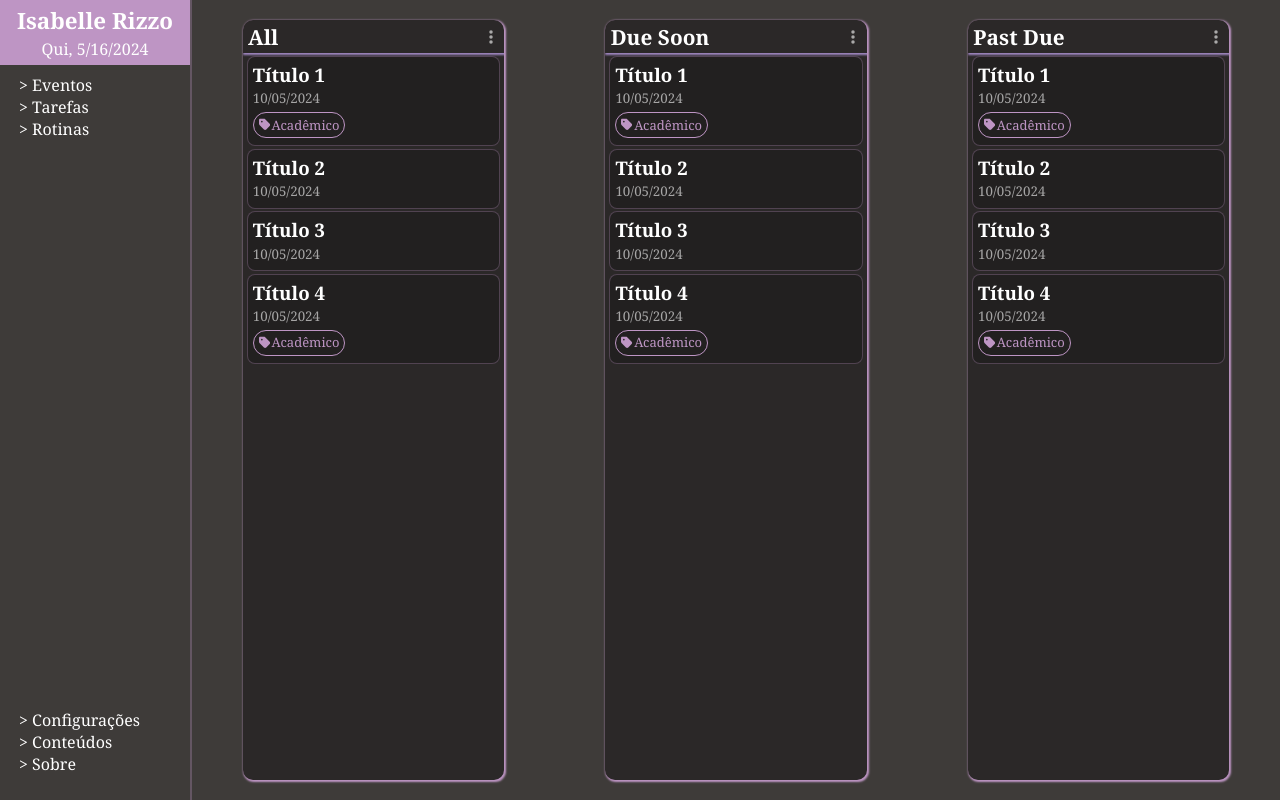
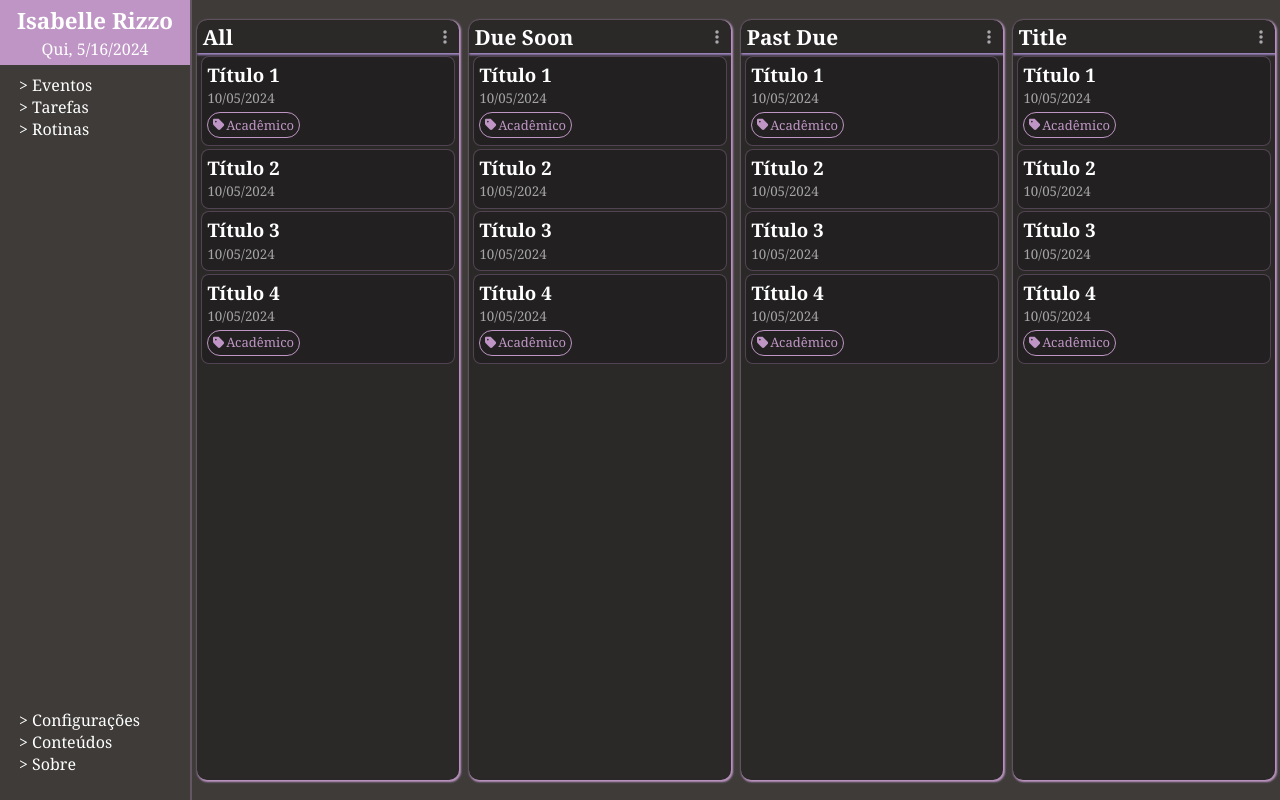
Before and after one commit to irizzo/tcc-web-frontend, a Next.js app: page /tasks in a window 1280 px wide. Built offline with nearby package versions, Linux system fonts and the light colour scheme.

Commit message:
All tasks page UI done

```diff
--- a/src/app/tasks/page.js
+++ b/src/app/tasks/page.js
@@ -16,8 +16,8 @@ export default function AllTasks() {
 			<ListBoard title={'All'}>
 				{
 					taskList.length > 0 ?
-						taskList.map((t) => {
-							return <TaskCard key={t.id} path={`/tasks/:${t.id}`} taskInfo={t} />;
+						taskList.map((task) => {
+							return <TaskCard key={task.id} taskInfo={task} />;
 						})
 						:
 						<GeneralMessage content={'No tasks found'} />
@@ -45,6 +45,17 @@ export default function AllTasks() {
 						<GeneralMessage content={'No tasks found'} />
 				}
 			</ListBoard>
+
+			<ListBoard title={'Title'}>
+				{
+					taskList.length > 0 ?
+						taskList.map((t) => {
+							return <TaskCard key={t.id} path={`/tasks/:${t.id}`} taskInfo={t} />;
+						})
+						:
+						<GeneralMessage content={'No tasks found'} />
+				}
+			</ListBoard>
 		</main>
 	);
 }
```
